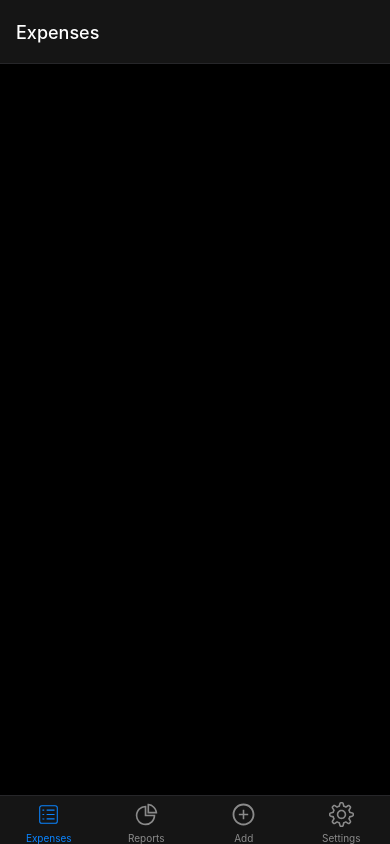
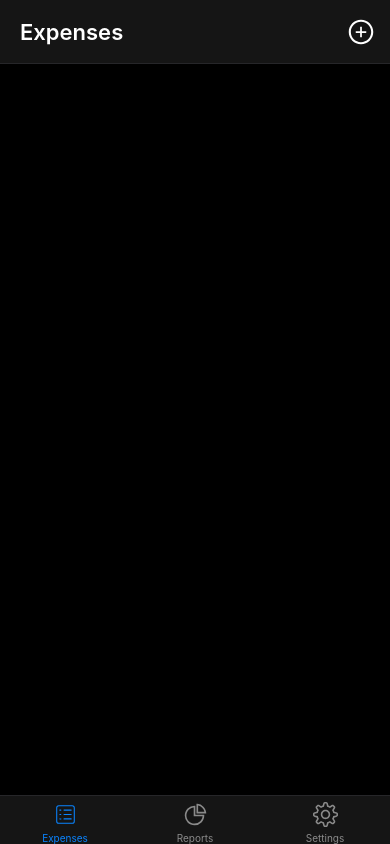
Before and after one commit to IvayloKarapeykov/MyExpense, a React Native app: screen / in a window 390 px wide. Built offline with nearby package versions, Linux system fonts and the light colour scheme.

Commit message:
Navigation changes | Empty list message

```diff
--- a/components/navigation/StackNavigation.tsx
+++ b/components/navigation/StackNavigation.tsx
@@ -1,4 +1,5 @@
 import { createNativeStackNavigator } from '@react-navigation/native-stack';
+import { Add } from '../../screens';
 import { Categories } from '../../screens/Categories';
 import { TabNavigator } from './TabNavigation';
 
@@ -6,13 +7,14 @@ const Stack = createNativeStackNavigator();
 
 export default function StackNavigator() {
   return (
-    <Stack.Navigator>
+    <Stack.Navigator screenOptions={{ headerTitle: '' }}>
         <Stack.Screen
             name='Home'
             component={TabNavigator}
             options={{ headerShown: false }}
         />
-        <Stack.Screen name='Categories' component={Categories}/>
+        <Stack.Screen name='Categories' component={Categories} />
+        <Stack.Screen name='Add' component={Add} />
     </Stack.Navigator>
   );
 }
--- a/components/navigation/TabNavigation.tsx
+++ b/components/navigation/TabNavigation.tsx
@@ -1,11 +1,13 @@
 import { createBottomTabNavigator } from '@react-navigation/bottom-tabs';
-import { Expenses, Reports, Add, Settings } from '../../screens';
+import { Text } from 'react-native';
+import { TouchableOpacity } from 'react-native-gesture-handler';
+import { Expenses, Reports, Settings } from '../../screens';
 import { theme } from '../../theme';
 import { TabBarIcon } from '../TabBarIcon';
 
 const Tab = createBottomTabNavigator();
 
-export const TabNavigator = () => {
+export const TabNavigator = ({ navigation }) => {
     return (
         <Tab.Navigator
             screenOptions={{
@@ -15,22 +17,40 @@ export const TabNavigator = () => {
             }}
         >
             <Tab.Screen
-                options={{ tabBarIcon: (props) => <TabBarIcon {...props} type='expenses' /> }}
+                options={{
+                    tabBarIcon: (props) => <TabBarIcon {...props} type='expenses' />,
+                    headerRight: () => (
+                        <TouchableOpacity onPress={() => navigation.navigate('Add')} style={{ marginRight: 15 }}>
+                            <TabBarIcon type='add' size={28} color={theme.colors.text} />
+                        </TouchableOpacity>
+                    ),
+                    headerLeft: () => (
+                        <Text style={{ fontSize: 22, color: 'white', fontWeight: '600', marginLeft: 20 }}>Expenses</Text>
+                    ),
+                    headerTitle: ''
+                }}
                 name='Expenses'
                 component={Expenses}
             />
             <Tab.Screen
-                options={{ tabBarIcon: (props) => <TabBarIcon {...props} type='reports' /> }}
+                options={{
+                    tabBarIcon: (props) => <TabBarIcon {...props} type='reports' /> ,
+                    headerLeft: () => (
+                        <Text style={{ fontSize: 22, color: 'white', fontWeight: '600', marginLeft: 20 }}>Reports</Text>
+                    ),
+                    headerTitle: ''
+                }}
                 name='Reports'
                 component={Reports}
             />
             <Tab.Screen
-                options={{ tabBarIcon: (props) => <TabBarIcon {...props} type='add' /> }}
-                name='Add'
-                component={Add}
-            />
-            <Tab.Screen
-                options={{ tabBarIcon: (props) => <TabBarIcon {...props} type='settings' /> }}
+                options={{
+                    tabBarIcon: (props) => <TabBarIcon {...props} type='settings' />,
+                    headerLeft: () => (
+                        <Text style={{ fontSize: 22, color: 'white', fontWeight: '600', marginLeft: 20 }}>Settings</Text>
+                    ),
+                    headerTitle: ''
+                }}
                 name='Settings'
                 component={Settings}
             />
--- a/screens/Categories.tsx
+++ b/screens/Categories.tsx
@@ -7,7 +7,8 @@ import {
     View,
     Alert,
     Keyboard,
-    ScrollView
+    ScrollView,
+    Text
 } from "react-native";
 import { theme } from "../theme";
 import { TouchableOpacity, Swipeable, RectButton } from "react-native-gesture-handler";
@@ -89,6 +90,8 @@ export const Categories = () => {
         style={{ margin: 15, flex: 1 }}
         keyboardVerticalOffset={175}
     >
+        {
+            categories && Object.keys(categories).length ?
             <View
                 style={{
                     borderRadius: 10,
@@ -108,6 +111,14 @@ export const Categories = () => {
                 }
                 </ScrollView>
             </View>
+            :
+            <View style={{ flex: 1, alignItems: 'center', justifyContent: 'center' }}>
+                <Text
+                    style={styles({}).emptyListText}>
+                    You haven't added any categories yet.
+                </Text>
+            </View>
+        }
         <View style={{ flex: 1 }} />
         <View
             style={{
@@ -125,7 +136,7 @@ export const Categories = () => {
             </TouchableOpacity>
 
             <TextInput
-                placeholder='Category name'
+                placeholder='New Category'
                 onChangeText={(value) => setCategoryName(value)}
                 value={categoryName}
                 keyboardType={Platform.OS === 'ios' ? 'ascii-capable' : 'visible-password'} // This helps us to prevent emoji's using
@@ -159,5 +170,14 @@ const styles = (props) => StyleSheet.create({
         borderWidth: 2,
         borderRadius: 12,
         marginRight: 10
+    },
+    emptyListText: {
+        paddingHorizontal: 10,
+        paddingVertical: 5,
+        borderWidth: 2,
+        borderColor: theme.colors.border,
+        borderRadius: 10,
+        color: theme.colors.text,
+        fontSize: 17
     }
 })
```
Lines whose indentation alone changed are shown as unchanged.
